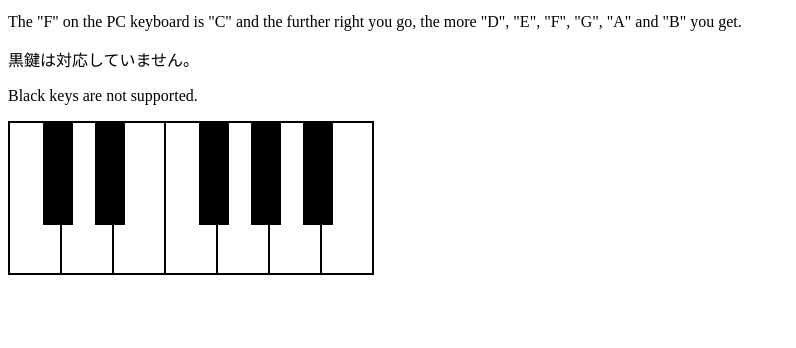
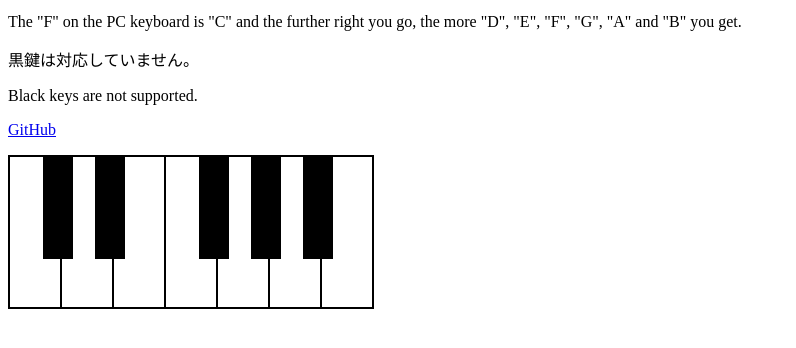
Before and after one commit to junjanjon/piano-page, a website: page src/index.html in a window 1280 px wide. Shown: the part 116-464 px from the top of the page, without its empty margins (0-796 px from the left). Drawn offline with Linux system fonts and the light colour scheme.

Commit message:
Add リンク追加

```diff
--- a/src/index.html
+++ b/src/index.html
@@ -37,6 +37,7 @@
     <p>The "F" on the PC keyboard is "C" and the further right you go, the more "D", "E", "F", "G", "A" and "B" you get.</p>
     <p>黒鍵は対応していません。</p>
     <p>Black keys are not supported.</p>
+    <p><a href="https://github.com/junjanjon/piano-page">GitHub</a></p>
 </div>
 <div>
 <div class="key white" onclick="play('c')"></div>
```
